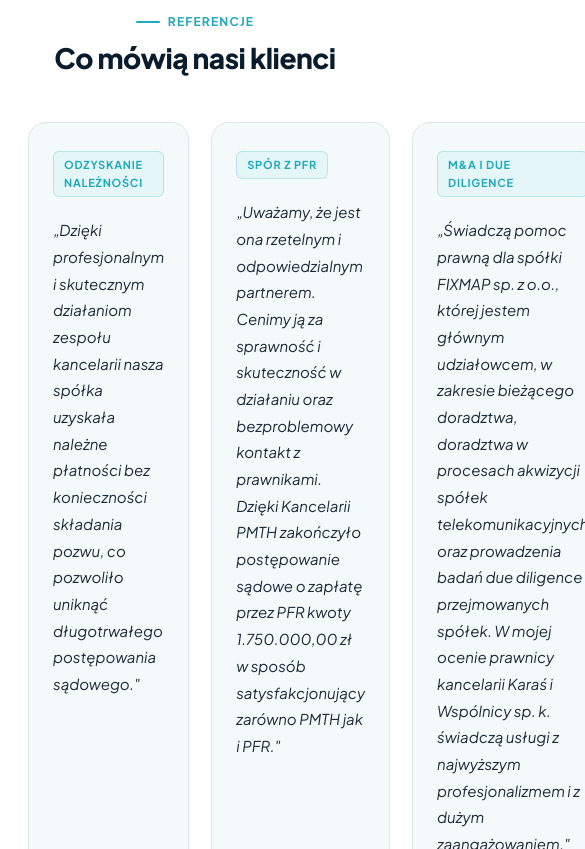
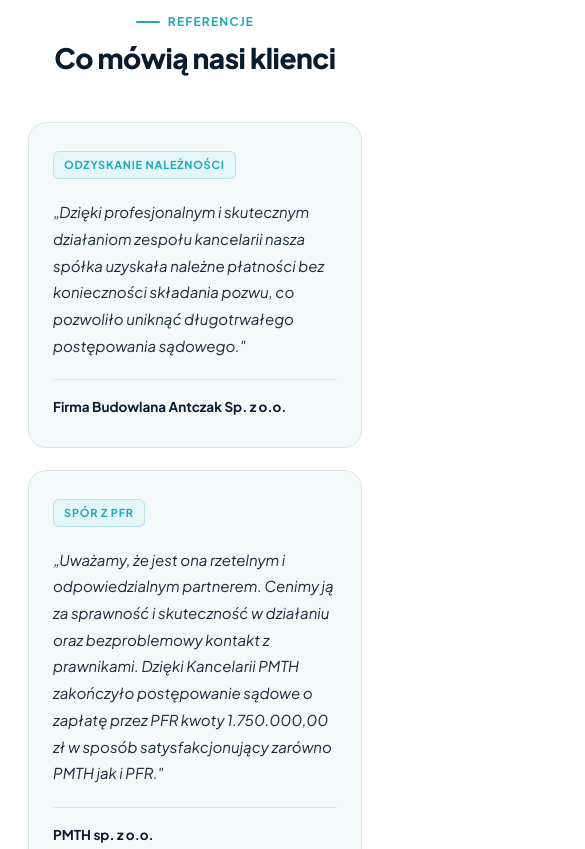
Before and after one commit to victoriababkevich/karas-legal, a plain HTML site: page o-nas.html in a window 390 px wide. Shown: the part 8420-9269 px from the top of the page, 585 px wide, since content can reach past the window. Drawn offline with Linux system fonts and the light colour scheme.

Commit message:
fix(mobile): opinie na O nas w 1 kolumnie (brak poziomego przewijania), filtry Sukcesów w przewijanym pasku, węższe marginesy formularza Kontakt
Co-Authored-By: Claude Opus 5.5 <noreply@anthropic.com>

```diff
--- a/o-nas.html
+++ b/o-nas.html
@@ -367,6 +367,7 @@ footer { background:var(--N); padding-bottom:80px; }
   .jak-grid { grid-template-columns:repeat(2,1fr); }
   .wyroz-grid { grid-template-columns:repeat(2,1fr); }
   .f-top { grid-template-columns:1fr 1fr; }
+  .ref-grid { grid-template-columns:repeat(2,1fr); }
 }
 @media (max-width: 900px) {
   .onas-para-grid { grid-template-columns:1fr; gap:24px; }
@@ -382,6 +383,7 @@ footer { background:var(--N); padding-bottom:80px; }
   .stitle { font-size:30px; }
   .jak-grid { grid-template-columns:1fr 1fr; gap:14px; }
   .wyroz-grid { grid-template-columns:1fr; }
+  .ref-grid { grid-template-columns:1fr; }
   .pcard-photo { height:320px; }
   .f-top { grid-template-columns:1fr; gap:32px; }
 
```
Also changed, not shown: kontakt.html (+2 -1 lines), sukcesy.html (+1 -0 lines).
